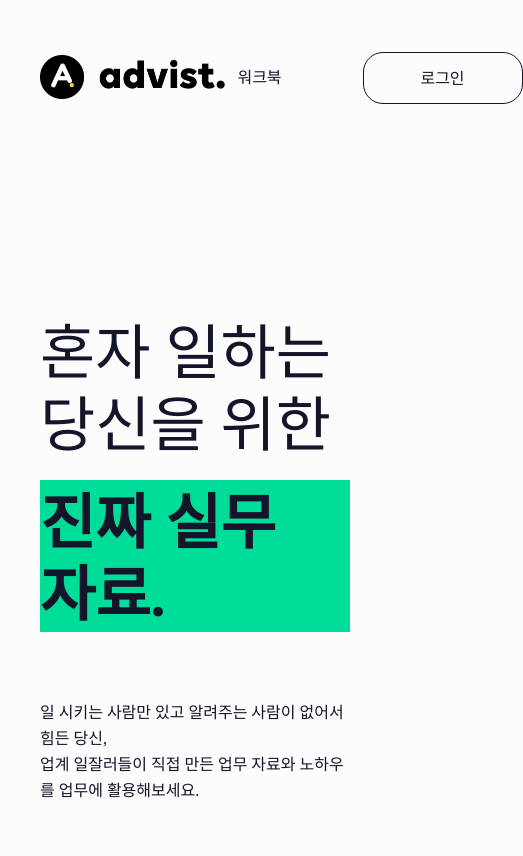
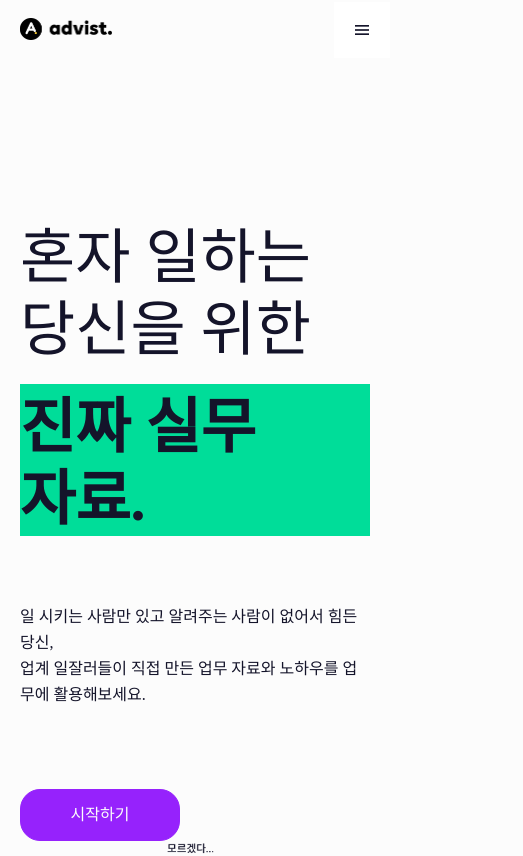
Before and after one commit to Advist-Project/Frontend, a Next.js app: page / in a window 390 px wide. Shown: the top 856 px of the page, 523 px wide, since content can reach past the window. Built offline with nearby package versions, Linux system fonts and the light colour scheme; no server answers; a web font is replaced by a local one.

Commit message:
모바일 헤더 작성 (로그인 후 상태 제외)

```diff
--- a/src/components/footer.tsx
+++ b/src/components/footer.tsx
@@ -1,5 +1,5 @@
 import styled from "@emotion/styled";
-import { mq, Text, Colors } from "components/ui";
+import { min, Text, Colors } from "components/ui";
 import { AgreePage } from "components/agree";
 import React, { useState } from 'react';
 
@@ -137,7 +137,7 @@ const InfoList = styled.ul`
     &.bizNum_pc { display: none }
     &.bizNum_mo { display: block }
 
-    ${mq[1]} {
+    ${min[1]} {
       &.bizNum_pc { display: block }
       &.bizNum_mo { display: none }
     }
--- a/src/components/header.tsx
+++ b/src/components/header.tsx
@@ -1,32 +1,68 @@
-import React, { useContext } from "react";
+import React, { useContext, useState } from "react";
 import styled from "@emotion/styled";
-import { Button, Colors } from "components/ui";
+import { min, max, Button, Colors } from "components/ui";
 import { myContext } from "../context";
 import { User } from '../types/logintypes';
 import { LogoutButtons } from 'components/logout-buttons'
 
 export const Header = () => {
   const userObject = useContext(myContext) as User;
+  const [open, setOpen] = useState<boolean>(false);
+
+  function toggleMenu(){
+    setOpen(!open);
+    if(!open){
+      document.body.style.overflow = 'hidden';
+    } else {
+      document.body.removeAttribute('style');
+    }
+  }
+
   return (
     <header>
-      <Wrap className="wrap">
+      {/* Desktop */}
+      <Desktop className="wrap">
         <a href="/"><img src="/logo.png" height="44" /></a>
         <RightElements>
           <a href="/all">워크북</a>
-          {userObject? <LogoutButtons/> : <Button url="/login" type="login">로그인</Button>}
+          {userObject ? <LogoutButtons/> : <Button url="/login" type="login">로그인</Button>}
           {/*<Button url={userObject? undefined : "/login"} type="login">{userObject? "로그아웃" : "로그인"}</Button> */}
         </RightElements>
-      </Wrap>
+      </Desktop>
+      {/* Mobile */}
+      <Mobile className="wrap">
+        <a href="/"><img src="/logo.png" height="22" /></a>
+        <MobileMenuBtn src={open ? '/icon/close_56px.svg' : '/icon/menu_56px.svg'}
+                      className={open ? 'close' : ''}
+                      onClick={toggleMenu} />
+        <MobileMenu className={open ? 'open' : ''}>
+          <a href="/"><img src="/logo.png" height="22" /></a>
+          <ul>
+            {/* <li>
+              {userObject ? "로그아웃" : <a href="/login">로그인</a>}
+            </li> */}
+            <li>
+              <a href="/all">워크북</a>
+            </li>
+          </ul>
+        </MobileMenu>
+      </Mobile>
+      {
+        open? <Dimmed/> : null
+      }
     </header>
   )
 }
 
-const Wrap = styled.div`
-  height: 156px;
-
+const Desktop = styled.div`
   display: flex;
   justify-content: space-between;
   align-items: center;
+  height: 156px;
+
+  ${max[1]} {
+    display: none;
+  }
 `;
 
 const RightElements = styled.div`
@@ -44,3 +80,68 @@ const RightElements = styled.div`
     color: ${Colors.black};
   }
 `;
+
+const Mobile = styled.div`
+  display: flex;
+  justify-content: space-between;
+  align-items: center;
+  height: 60px;
+
+  ${min[1]} {
+    display: none;
+  }
+`;
+
+const MobileMenuBtn = styled.img`
+  width: 56px;
+  height: 56px;
+  cursor: pointer;
+  margin-right: -20px;
+
+  &.close {
+    position: relative;
+    z-index: 3;
+  }
+`;
+
+const MobileMenu = styled.div`
+  display: none;
+  text-align: left;
+  width: calc(100vw - 80px);
+  height: 100vh;
+  background: ${Colors.white};
+  border-top-right-radius: 20px;
+  border-bottom-right-radius: 20px;
+  padding: 18px 20px;
+
+  &.open {
+    display: block;
+    position: fixed;
+    top: 0;
+    left: 0;
+    z-index: 12;
+  }
+
+  a {
+    font-weight: 500;
+    font-size: 16px;
+    color: ${Colors.gray1};
+  }
+
+  ul {
+    margin-top: 44px;
+  }
+  li {
+    margin-bottom: 22px;
+  }
+`;
+
+const Dimmed = styled.div`
+  position: fixed;
+  top: -50%;
+  left: -50%;
+  width: 1000vw;
+  height: 1000vh;
+  background: rgba(20, 20, 42, 0.5);
+  z-index: 2;
+`;
--- a/src/components/layout.tsx
+++ b/src/components/layout.tsx
@@ -18,6 +18,7 @@ export const Layout: React.FC<ILayoutProps> = ({ children, title, noFooter}) =>
           : APP_NAME
         }
         </title>
+        <meta name="viewport" content="width=device-width, initial-scale=1.0" />
       </Head>
       <Header />
       <>{children}</>
--- a/src/components/mypage-list.tsx
+++ b/src/components/mypage-list.tsx
@@ -1,5 +1,5 @@
 import styled from "@emotion/styled";
-import { mq, Heading, Text ,Colors } from "components/ui";
+import { min, Heading, Text ,Colors } from "components/ui";
 import React, { useContext } from "react";
 import Image from 'next/image';
 import { myContext } from "context";
@@ -100,10 +100,10 @@ const ProductListWrap = styled.div`
     flex-basis: 100%;
     margin-bottom: 32px;
 
-    ${mq[1]} {
+    ${min[1]} {
       flex-basis: calc(50% - 16px);
     }
-    ${mq[3]} {
+    ${min[3]} {
       max-width: 412px;
       flex-basis: calc((100% / 3) - 16px);
     }
--- a/src/components/ui.tsx
+++ b/src/components/ui.tsx
@@ -26,8 +26,11 @@ export const Gradient = _colors.Gradient;
 
 // Media Query Breakpoints
 const breakpoints = [576, 769, 992, 1100]
-export const mq = breakpoints.map(
+export const min = breakpoints.map(
   bp => `@media (min-width: ${bp}px)`
+);
+export const max = breakpoints.map(
+  bp => `@media (max-width: ${bp}px)`
 );
 
 // Styles
--- a/src/pages/index.tsx
+++ b/src/pages/index.tsx
@@ -1,7 +1,7 @@
 import React, { useState, useEffect } from 'react'
 import { Layout } from "components/layout";
 import styled from "@emotion/styled";
-import { mq, Heading, Text, Button, Colors, Box } from "components/ui";
+import { min, Heading, Text, Button, Colors, Box } from "components/ui";
 import Image from 'next/image';
 import { ProductList } from "components/product-card-list";
 import axios, { AxiosResponse } from 'axios';
@@ -221,10 +221,10 @@ const ProductListWrap = styled.div`
     flex-basis: 100%;
     margin-bottom: 32px;
 
-    ${mq[1]} {
+    ${min[1]} {
       flex-basis: calc(50% - 16px);
     }
-    ${mq[3]} {
+    ${min[3]} {
       max-width: 412px;
       flex-basis: calc((100% / 3) - 16px);
     }
--- a/src/styles/resposiveLayout.css
+++ b/src/styles/resposiveLayout.css
@@ -1,5 +1,11 @@
 .wrap {
   max-width: 1380px;
-  padding: 0 40px;
+  padding: 0 20px;
   margin: 0 auto;
 }
+
+@media (min-width: 769px){
+  .wrap {
+    padding: 0 40px;
+  }
+}
```
Also changed, not shown: public/icon/close_56px.svg (added), public/icon/menu_56px.svg (added).
